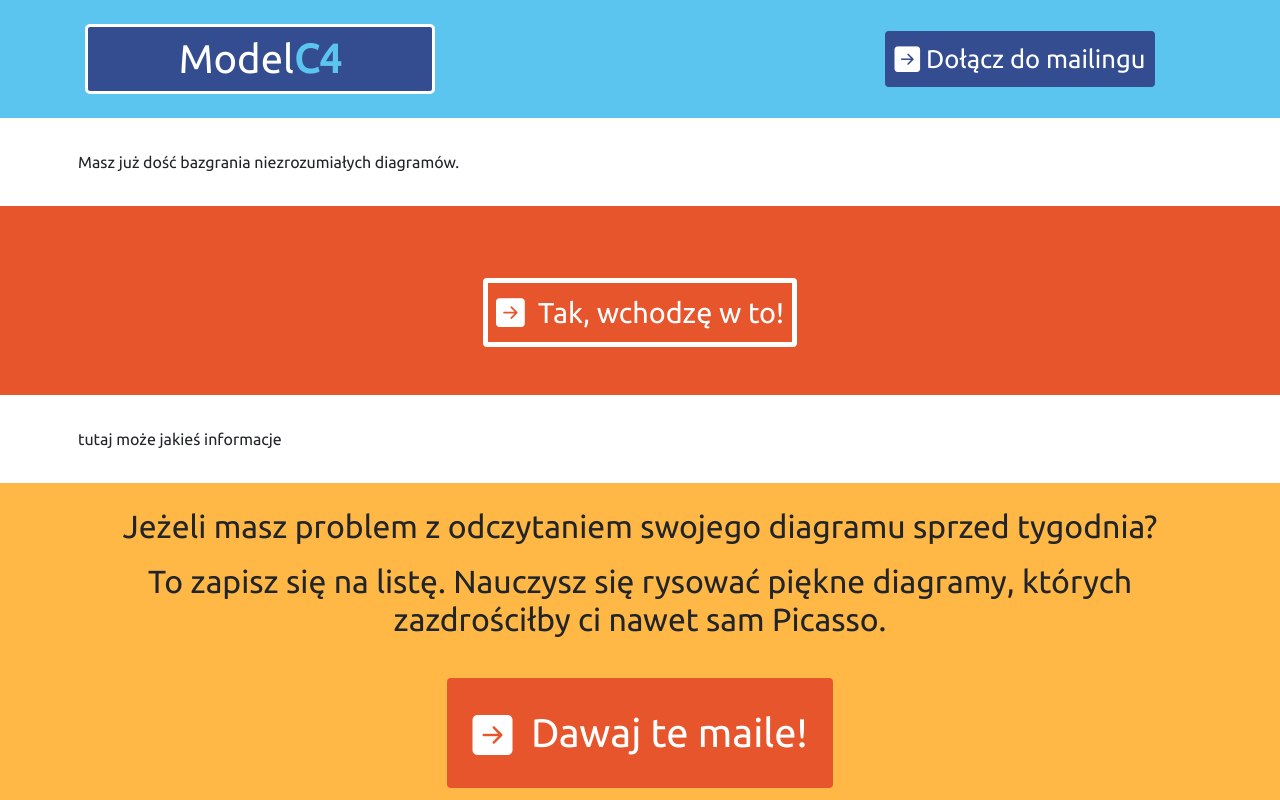
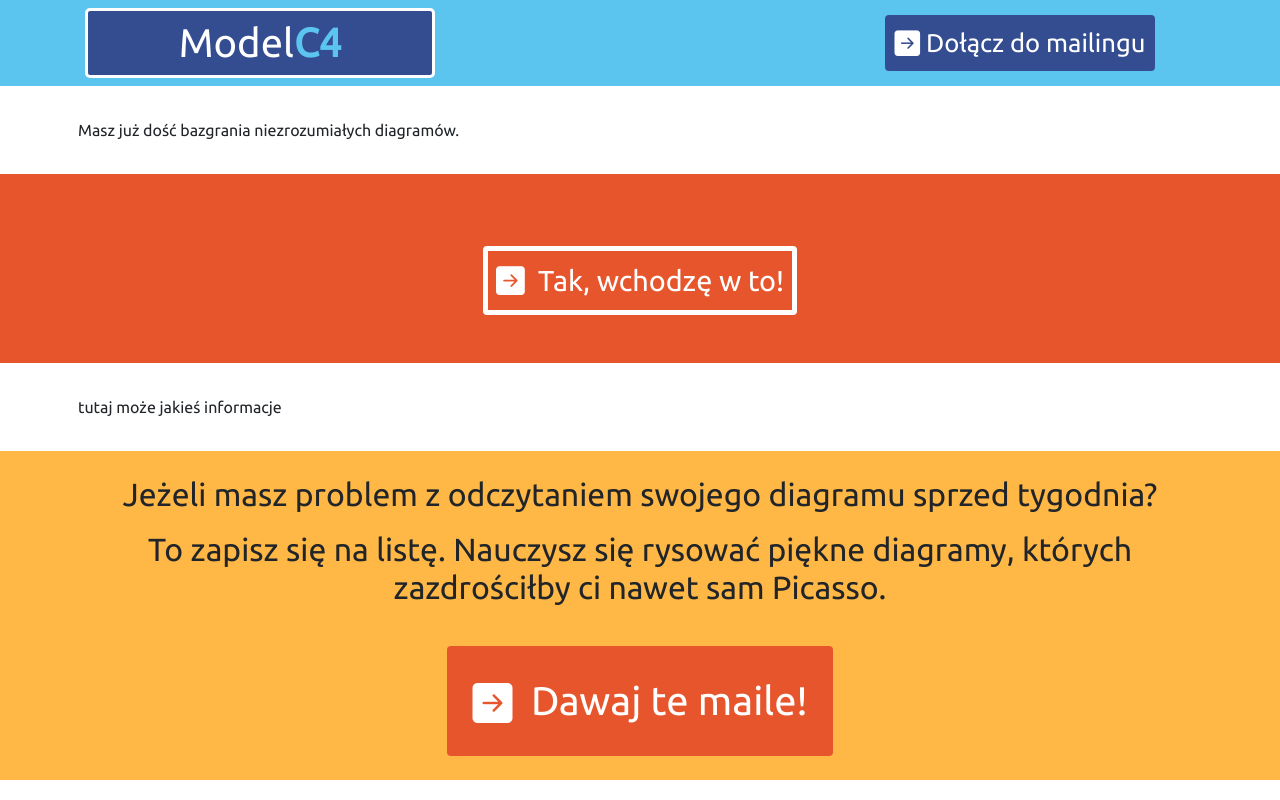
Before and after one commit to krzysztofowsiany/modelc4_lp, a plain HTML site: page index.html in a window 1280 px wide. Shown: the top 800 px of the page. Drawn offline with nearby package versions, Linux system fonts and the light colour scheme; a script that the page names is missing; files whose address does not match are found by name.

Commit message:
fix padding

```diff
--- a/index.html
+++ b/index.html
@@ -24,7 +24,7 @@
 
 <body>
   <!-- SUBSCRIBE 1 -->
-  <header class="subscribe-1-bg text-center p-4">
+  <header class="subscribe-1-bg text-center p-2">
       <div class="container" >
           <div class="row align-items-center justify-content-between ">
             <div class="col-md-4" >
```
